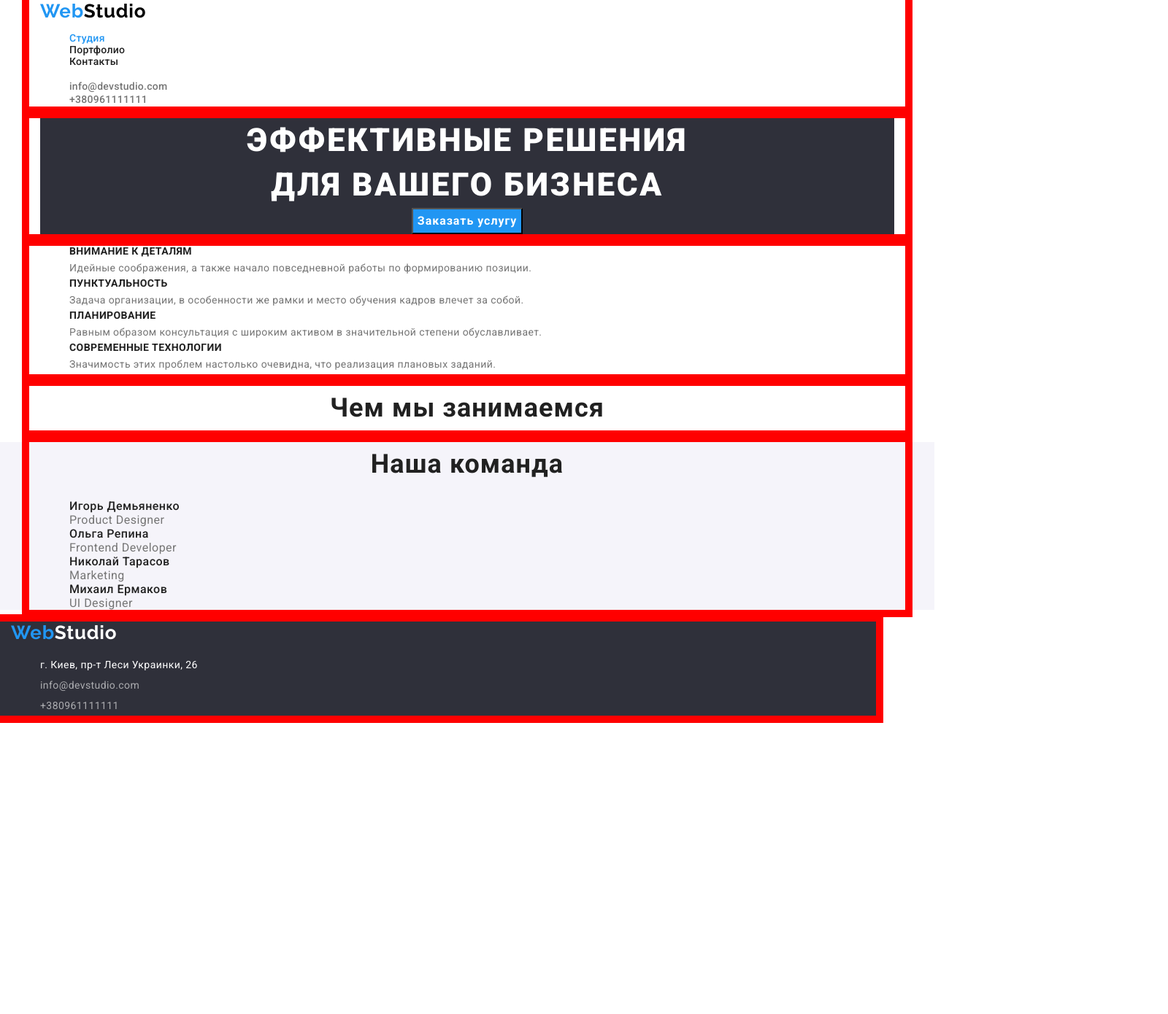
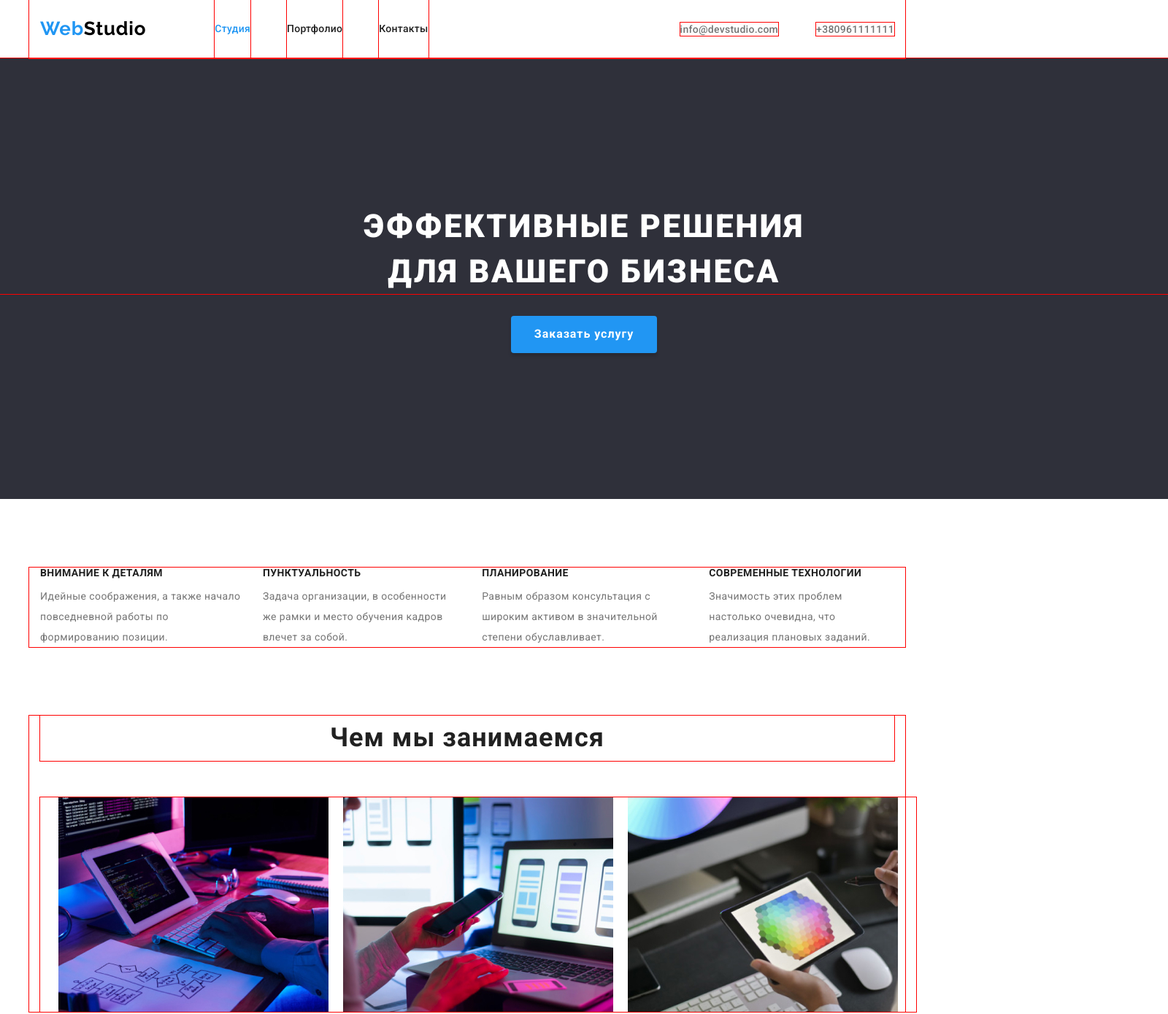
Before and after one commit to Tasha1003Natasha/goit-markup-hw-03, a plain HTML site: page index.html in a window 1280 px wide. Shown: the top 1390 px of the page at 73% size, 1600 px wide, since content can reach past the window. Before the commit the page ends 995 px from the top, so only its background shows below. Drawn offline with Linux system fonts and the light colour scheme.

Commit message:
ДЗ черновик

```diff
--- a/css/styles.css
+++ b/css/styles.css
@@ -13,8 +13,43 @@
     font-family: 'Roboto', sans-serif;
     }
 
+    /*Блочная панель */
+
+/* Reset css */
+h1, h2, h3,p {
+    margin: 0;
+}
+
+
+.conteiner {
+  width: 1200px;
+  padding: 0 15px;
+  margin-left: auto;
+  margin-right: auto;
+  outline: 1px solid red;
+}
+
+img {
+    display: block;
+    max-width: 100%;
+    height: auto;
+}
+
+/*  Хедер */
+.site-nav {
+    display: flex;
+}
+ /* Подводка убрать */
+.item {
+    outline: 1px  solid red;
+}
+.site-nav .item + .item {
+    margin-left: 50px;
+}
+
  /* Логотип */
 .logo {
+    margin-right: 94px;
     color: var(--logo-color-web);
     font-family: 'Raleway', cursive;
     font-weight: 700;
@@ -32,9 +67,12 @@ footer .logo span {
     color: var(--page-color);
 }
 
-
  /* хеадер разделы */
 .top-link {
+    display: block;
+    padding-top: 32px;
+    padding-bottom: 32px;
+
     color: var(--accent);
     font-weight: 500;
     font-size: 14px;
@@ -48,7 +86,10 @@ footer .logo span {
 .list {
     list-style: none;
     text-decoration: none;
+    padding: 0;
+    margin: 0;
 }
+
 
 /* изменение цвета хеадер разделы  */
 .top-link:hover,
@@ -66,6 +107,21 @@ footer .logo span {
 }
 
 /* хеадер почта/телефон */
+.contacts {
+    display: flex;
+    margin-left: auto;
+}
+
+.contacts .item +.item {
+    margin-left: 52px;
+}
+
+.main {
+    display: flex;
+    align-items: center;
+}
+
+
 .contacts-link {
  color: var(--text-color);
  font-weight: 500;
@@ -78,6 +134,15 @@ footer .logo span {
 
 /* Главный заголовок */
 .title {
+    outline: 1px  solid red;
+
+    margin-top: 0;
+    margin-bottom: 30px;
+    padding-top: 200px;
+    padding-bottom: 0;
+    outline: 1px  solid red;
+
+
     color: var(--page-color);
     font-weight: 900;
     font-size: 44px;
@@ -91,9 +156,21 @@ footer .logo span {
 .caption {
     text-align: center;
     background: var(--bg-title);
+    width: 1600px;
+    margin-left: auto;
+    margin-right: auto;
+    margin-bottom: 0;
 }
 
 .title-button {
+    display: inline-block;
+    border: var(--logo-color-web);
+    border-radius: 4px;
+    padding: 10px 32px;
+    min-width: 200px;
+    margin-bottom: 200px;
+    box-shadow: 0px 4px 4px rgba(0, 0, 0, 0.15);
+
     color: var(--page-color);
     background-color: var(--logo-color-web);
     font-family: 'Roboto', sans-serif;
@@ -114,12 +191,28 @@ footer .logo span {
 
 /* Загаловки h3 */
 .title-text {
+    margin-top: 0;
+    margin-left:0 ;
+    margin-bottom: 10px;
+
+
     color: var(--accent);
     font-weight: 700;
     font-size: 14px;
     line-height: 1.14;
     letter-spacing: 0.03em;
     text-transform: uppercase;
+}
+/* Секция с текстом */
+.text-section {
+    display:flex;
+    flex-direction: row;
+    margin-top: 94px;
+    margin-bottom: 94px;
+}
+
+.text-section .benefits + .benefits {
+    margin-left: 30px;
 }
 
 /* Скрытый заголовок */
@@ -143,9 +236,23 @@ footer .logo span {
     letter-spacing: 0.03em;
   }
 
+/* Секция с фото */
+.foto {
+    display: flex;
+    justify-content: space-around;
+    margin-top: 50px;
+    margin-left: auto;
+    margin-bottom: 94px;
+    margin-right: auto;
+}
 
  /* Заголовок h2 */
   .title-foto {
+    margin: 0;
+    padding: 0px;
+    outline: 1px solid red;
+
+
    color: var(--accent);
    font-weight: 700;
    font-size: 36px;
@@ -153,6 +260,8 @@ footer .logo span {
    text-align: center;
    letter-spacing: 0.03em;
   }
+
+
     /* Команда ФИО */
 .team {
     color: var(--accent);
@@ -163,6 +272,7 @@ footer .logo span {
 }
 .team-section {
     background: #F5F4FA;
+    display: block;
 }
 /* Должность */
 .text-team {
@@ -172,12 +282,25 @@ footer .logo span {
 }
 /* Футер */
 .footer {
+    display: flex;
+    flex-direction: column;
     background: #2F303A;
-    width: 1200px;
+    width: 1600px;
+}
+
+.footer-logo{
+margin-top: 60px;
+
+
+}
+.address .item +.item {
+    margin-bottom: 9;
 }
 
 /* футер почта/телефон */
 .address  {
+    display: block;
+
     font-size: 14px;
     line-height: 2;
     background: var(--bg-title);
@@ -257,13 +380,23 @@ h1, h2, h3,p {
   padding: 0 15px;
   margin-left: auto;
   margin-right: auto;
-  outline: 10px solid red;
+  outline: 1px solid red;
 }
 
 img {
-    display: contents;
+    display: block;
     max-width: 100%;
     height: auto;
 }
 
 /* Шапка */
+.site-nav {
+    display: flex;
+}
+ /* Подводка убрать */
+.item {
+    outline: 1px  solid red;
+}
+.site-nav .item + .item {
+    margin-left: 50px;
+}
--- a/index.html
+++ b/index.html
@@ -14,67 +14,74 @@
 <!-- Шапка -->
 <body class="body">
 <!-- Шапка -->
-    <header>
+    <header class="conteiner">
 
-        <div class="conteiner">
-         <a href="" class="logo">Web<span>Studio</span></a>
+   <div class="main">
+          <a href="" class="logo">Web<span>Studio</span></a>
 
-         <nav>
-        <ul class="top-link list">
-         <li><a class="top-link current" href="./index.html">Студия</a></li>
-         <li><a class="top-link" href="./portfolio.html">Портфолио</a></li>
-         <li><a class="top-link" href="">Контакты</a></li>
+          <nav>
+        <ul class="site-nav list">
+         <li class="item"><a class="top-link current" href="./index.html">Студия</a></li>
+         <li class="item"><a class="top-link" href="./portfolio.html">Портфолио</a></li>
+         <li class="item"><a class="top-link" href="">Контакты</a></li>
           </ul>
         </nav>
 
              <ul class="contacts list">
-            <li><a class="contacts-link" href="mailto:info@devstudio.com">info@devstudio.com</a></li>
-            <li><a class="contacts-link" href="tel:+380961111111">+380961111111</a></li>
+            <li class="item"><a class="contacts-link" href="mailto:info@devstudio.com">info@devstudio.com</a></li>
+            <li class="item"><a class="contacts-link" href="tel:+380961111111">+380961111111</a></li>
              </ul>
-            </div>
+        </div>
     </header>
 
 <!-- Секция с кнопкой -->
     <main>
-        <div class="conteiner">
 
-        <section class="caption">
+         <section class="caption">
             <h1 class="title">Эффективные решения <br> для вашего бизнеса</h1>
             <button class="title-button" type="button">Заказать услугу</button>
         </section>
-    </div>
+
 
 <!-- Секция с текстом -->
+
    <section>
     <div class="conteiner">
     <h2 class="visually-hidden">Наши преимущества</h2>
-   <ul>
-   <li class="list">
+
+   <ul class="list text-section">
+   <li class="benefits">
        <h3 class="title-text">Внимание к деталям</h3>
     <p class="text">
         Идейные соображения, а также начало повседневной работы по формированию позиции.
     </p>
 </li>
 
-<li class="list">
+<li class="benefits">
+
     <h3 class="title-text">Пунктуальность</h3>
     <p class="text">
         Задача организации, в особенности же рамки и место обучения кадров влечет за собой.
     </p>
+
 </li>
 
-<li class="list">
+<li class="benefits">
+
     <h3 class="title-text">Планирование</h3>
     <p class="text">
         Равным образом консультация с широким активом в значительной степени обуславливает.
     </p>
+
 </li>
 
-<li class="list">
+<li class="benefits">
+
     <h3 class="title-text">Современные технологии</h3>
     <p class="text">
         Значимость этих проблем настолько очевидна, что реализация плановых заданий.
     </p>
+
    </li>
 </ul>
 </div>
@@ -84,8 +91,8 @@
     <section class="list">
         <div class="conteiner">
     <h2 class="title-foto">Чем мы занимаемся</h2>
-      <ul class="list">
-          <li>
+      <ul class="list conteiner">
+          <li class="foto">
         <img src="./images/box/box1.jpg" alt="клавиатура" width="370" height="294">
         <img src="./images/box/box2.jpg" alt="телефон"  width="370" height="294">
         <img src="./images/box/box3.jpg" alt="планшет"  width="370" height="294">
@@ -96,9 +103,8 @@
 
 
 <!-- Команда -->
-
+<div class="conteiner">
 <section class="team-section list">
-    <div class="conteiner">
  <h2 class="title-foto">Наша команда</h2>
 
  <ul class="list">
@@ -133,13 +139,15 @@
 
     <!-- Футер -->
     <footer class="footer">
-        <div class="conteiner">
+       <div class="conteiner-footer">
+           <div class="footer-logo">
         <a href="" class="logo">Web<span>Studio</span></a>
+    </div>
             <address>
                 <ul class="address">
-                <li><a class="page-address" href="">г. Киев, пр-т Леси Украинки, 26</a></li>
-                <li><a class="page-address-link" href="mailto:info@devstudio.com">info@devstudio.com</a></li>
-                <li><a class="page-address-link" href="tel:+380961111111">+380961111111</a></li>
+                <li class="item"><a class="page-address" href="">г. Киев, пр-т Леси Украинки, 26</a></li>
+                <li class="item"><a class="page-address-link" href="mailto:info@devstudio.com">info@devstudio.com</a></li>
+                <li class="item"><a class="page-address-link" href="tel:+380961111111">+380961111111</a></li>
         </ul>
         </address>
     </div>
```
